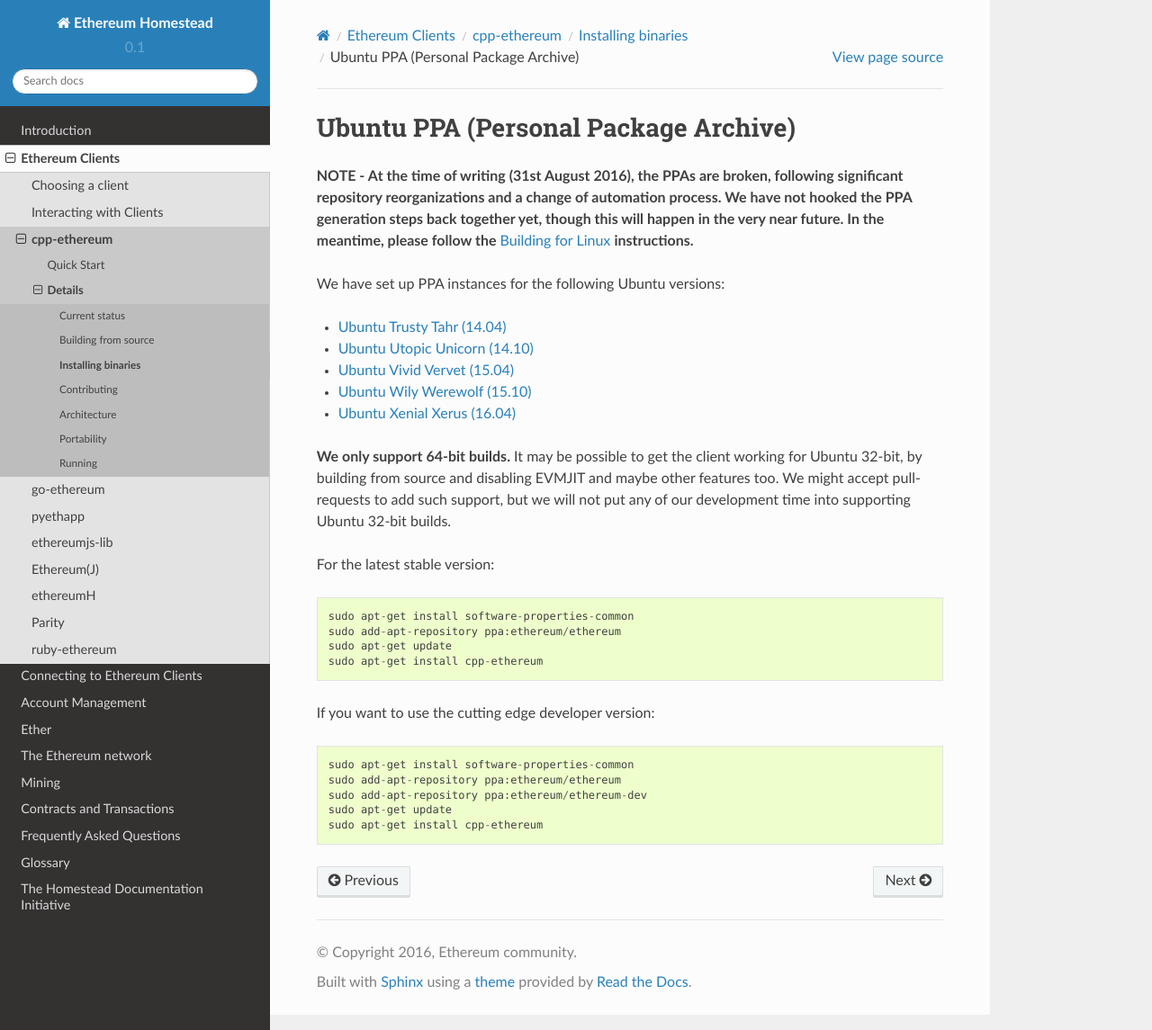
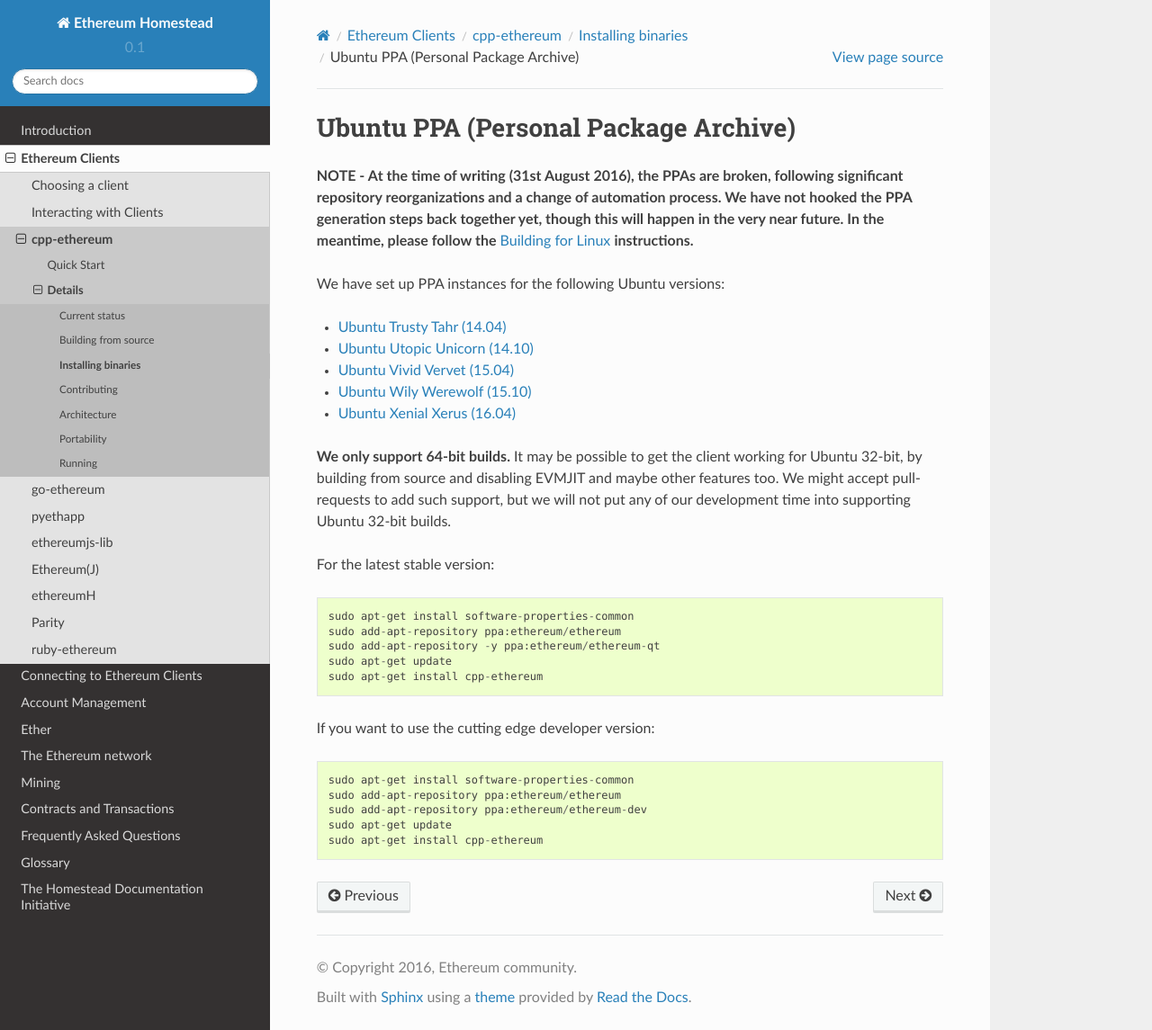
Before and after one commit to ethereum/homestead-guide, a Sphinx documentation site: the page built from source/ethereum-clients/cpp-ethereum/installing-binaries/linux-ubuntu-ppa.rst, in a window 1280 px wide and 1145 px high. Shown: the whole window at 90% size. Built offline with Sphinx 7.4.7 and the Read the Docs theme 2.0.0, drawn with Linux system fonts in a browser that asks for light colours.

Commit message:
Update linux-ubuntu-ppa.rst
ppa:ethereum/ethereum-qt needs to be added in order to install properly. otherwise an error of uninstallable alethzero and mix-ide is present

```diff
--- a/source/ethereum-clients/cpp-ethereum/installing-binaries/linux-ubuntu-ppa.rst
+++ b/source/ethereum-clients/cpp-ethereum/installing-binaries/linux-ubuntu-ppa.rst
@@ -26,6 +26,7 @@
 
     sudo apt-get install software-properties-common
     sudo add-apt-repository ppa:ethereum/ethereum
+    sudo add-apt-repository -y ppa:ethereum/ethereum-qt
     sudo apt-get update
     sudo apt-get install cpp-ethereum
 
```
